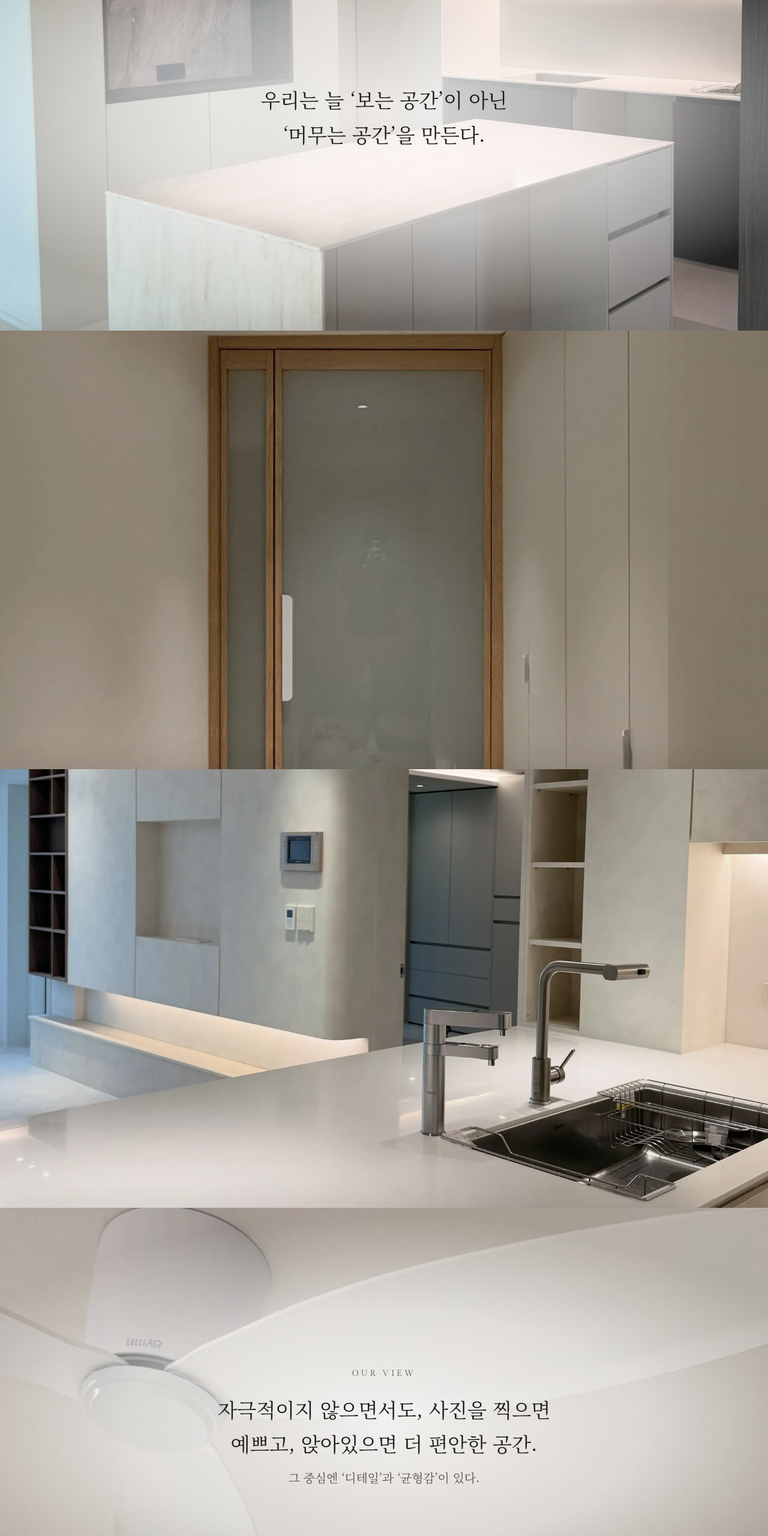
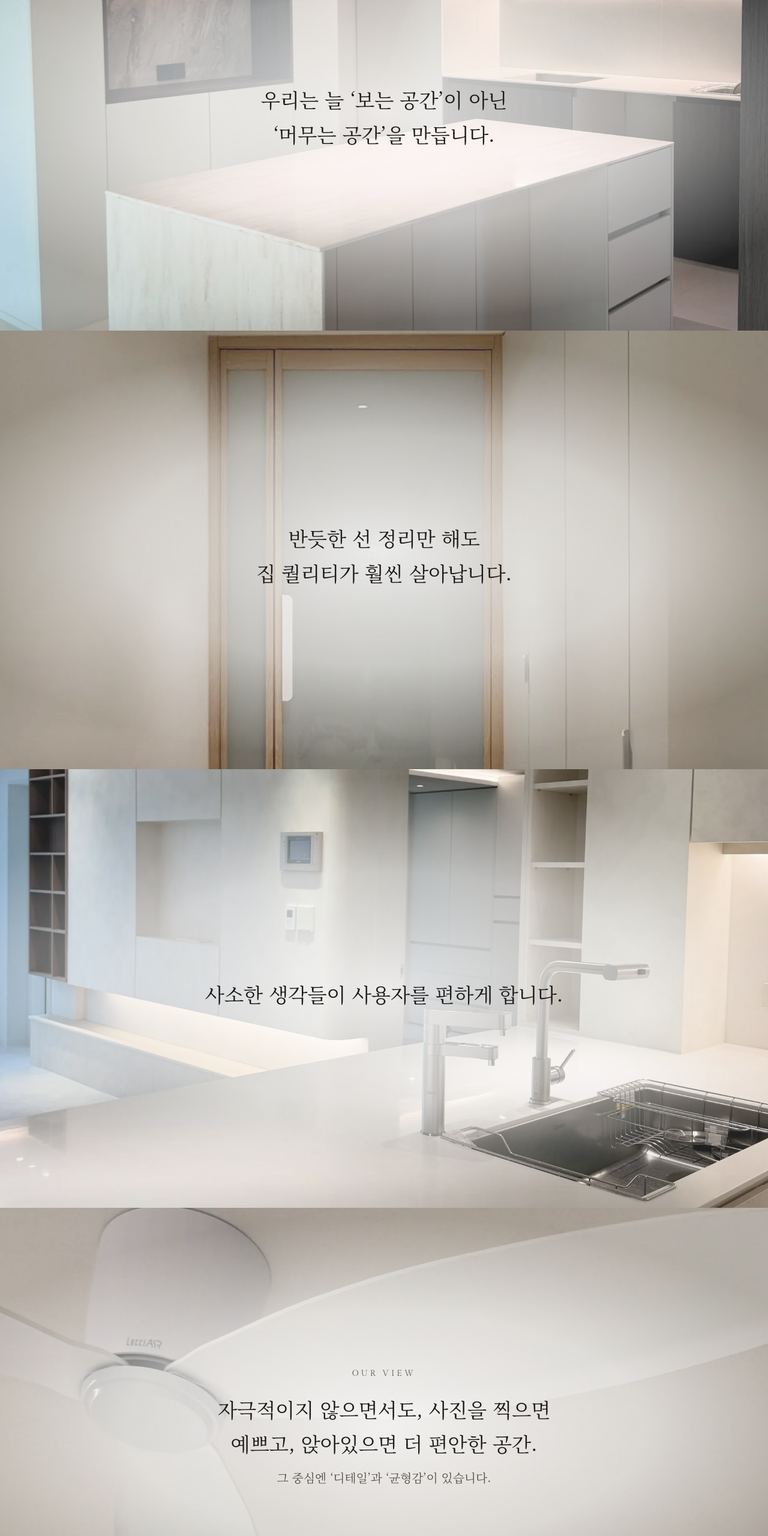
Before and after one commit to Daorl8/hunmin-sample, a plain HTML site: page index.html in a window 1280 px wide. Shown: the part 980-3540 px from the top of the page at 60% size. Drawn offline with Linux system fonts and the light colour scheme.

Commit message:
Add files via upload

```diff
--- a/index.html
+++ b/index.html
@@ -100,7 +100,6 @@ a{ color:inherit; }
 .stack > section{ position:sticky; top:113px; height:calc(100svh - 112px); min-height:480px; max-height:none; }
 @media (min-width:900px){ .stack > section{ top:69px; height:calc(100svh - 69px); } }
 .stack > section picture img{ transform:scale(var(--z,1.06)); transform-origin:50% 50%; will-change:transform; }
-.plate.bare::after{ display:none; }
 .stack > section + section{ box-shadow:0 -18px 40px rgba(30,28,26,.10); }
 
 /* 공통 섹션 */
@@ -238,20 +237,26 @@ h2 small{ display:block; font-family:var(--sans); font-weight:300; font-size:cla
       <img src="hm-c1.webp" alt="밝은 석재 아일랜드와 간접조명 주방" width="1920" height="1080" loading="lazy" />
     </picture>
     <div class="txt reveal">
-      <p class="q">우리는 늘 <span class="nw">‘보는 공간’이</span> 아닌<br /><span class="nw">‘머무는 공간’을</span> 만든다.</p>
+      <p class="q">우리는 늘 <span class="nw">‘보는 공간’이</span> 아닌<br /><span class="nw">‘머무는 공간’을</span> 만듭니다.</p>
     </div>
   </section>
-  <section class="plate chapter bare" aria-label="현장 사진">
+  <section class="plate chapter" aria-label="현장 사진">
     <picture>
       <source media="(max-width:767.98px)" srcset="hm-c6-m.webp" width="1080" height="1440" />
       <img src="hm-c6.webp" alt="원목 프레임 유리문이 끝에 있는 밝은 복도" width="1920" height="1080" loading="lazy" />
     </picture>
+    <div class="txt reveal">
+      <p class="q">반듯한 선 정리만 해도 <span class="nw">집 퀄리티가 훨씬 살아납니다.</span></p>
+    </div>
   </section>
-  <section class="plate chapter bare" aria-label="현장 사진">
+  <section class="plate chapter" aria-label="현장 사진">
     <picture>
       <source media="(max-width:767.98px)" srcset="hm-c4-m.webp" width="1080" height="1440" />
       <img src="hm-c4.webp" alt="석재 상판 위 수전과 싱크볼, 간접조명 수납장" width="1920" height="1080" loading="lazy" />
     </picture>
+    <div class="txt reveal">
+      <p class="q">사소한 생각들이 <span class="nw">사용자를 편하게 합니다.</span></p>
+    </div>
   </section>
   <section class="plate chapter" aria-label="훈민인테리어의 시선">
     <picture>
@@ -261,14 +266,17 @@ h2 small{ display:block; font-family:var(--sans); font-weight:300; font-size:cla
     <div class="txt reveal">
       <span class="en">Our View</span>
       <p class="q">자극적이지 않으면서도, 사진을 찍으면 예쁘고, <span class="nw">앉아있으면 더 편안한 공간.</span></p>
-      <p class="q">그 중심엔 <span class="nw">‘디테일’과 ‘균형감’이 있다.</span></p>
+      <p class="q">그 중심엔 <span class="nw">‘디테일’과 ‘균형감’이 있습니다.</span></p>
     </div>
   </section>
-  <section class="plate chapter bare" aria-label="현장 사진">
+  <section class="plate chapter" aria-label="현장 사진">
     <picture>
       <source media="(max-width:767.98px)" srcset="hm-c5-m.webp" width="1080" height="1440" />
       <img src="hm-c5.webp" alt="아치 개구부와 원목 조명 수납장이 있는 주방" width="1440" height="810" loading="lazy" />
     </picture>
+    <div class="txt reveal">
+      <p class="q">짙은 오크도 잘 풀면 <span class="nw">고급감이 묻어납니다.</span></p>
+    </div>
   </section>
   </div>
 
```
Also changed, not shown: hm-pretendard.woff2, hm-serif.woff2.
